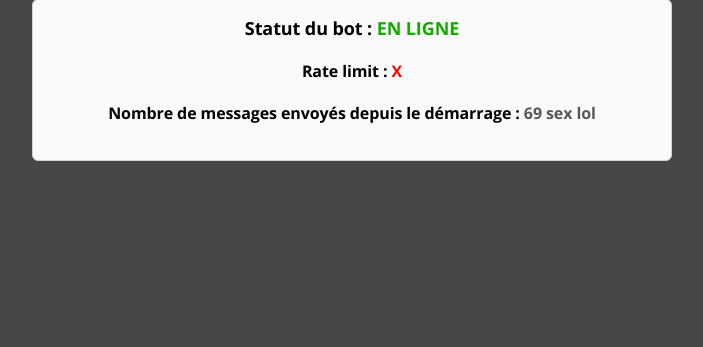
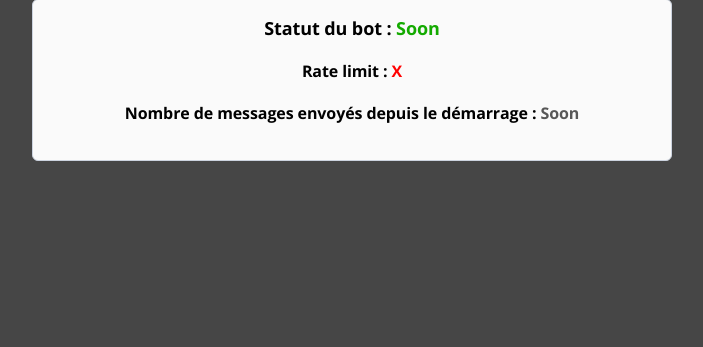
Before and after one commit to 2spy/NFT-Bot, a Flask app: page /dash in a window 1280 px wide. Shown: the part 143-490 px from the top of the page, without its empty margins (288-991 px from the left). Run offline with Flask 2, Linux system fonts and the light colour scheme; some libraries are stand-ins or nearby versions.

Commit message:
v3 its good!

```diff
--- a/templates/dash.html
+++ b/templates/dash.html
@@ -110,13 +110,13 @@
                                                     <!-- Sign Up Form -->
                                     <form>
                                         <div class="form-group">
-                                            <h5>Statut du bot : <span style="color: rgb(20, 170, 0)">EN LIGNE</span></h5>
+                                            <h5>Statut du bot : <span style="color: rgb(20, 170, 0)">Soon</span></h5>
                                         </div>
                                         <div class="form-group">
                                             <h6>Rate limit : <span style="color: rgb(255, 0, 0)">X</span></h6>
                                         </div>
                                         <div class="form-group">
-                                            <h6>Nombre de messages envoyés depuis le démarrage : <span style="color: rgb(87, 87, 87)">69 sex lol</span></h6>
+                                            <h6>Nombre de messages envoyés depuis le démarrage : <span style="color: rgb(87, 87, 87)">Soon</span></h6>
                                         </div>
 
                                         </form>
```
